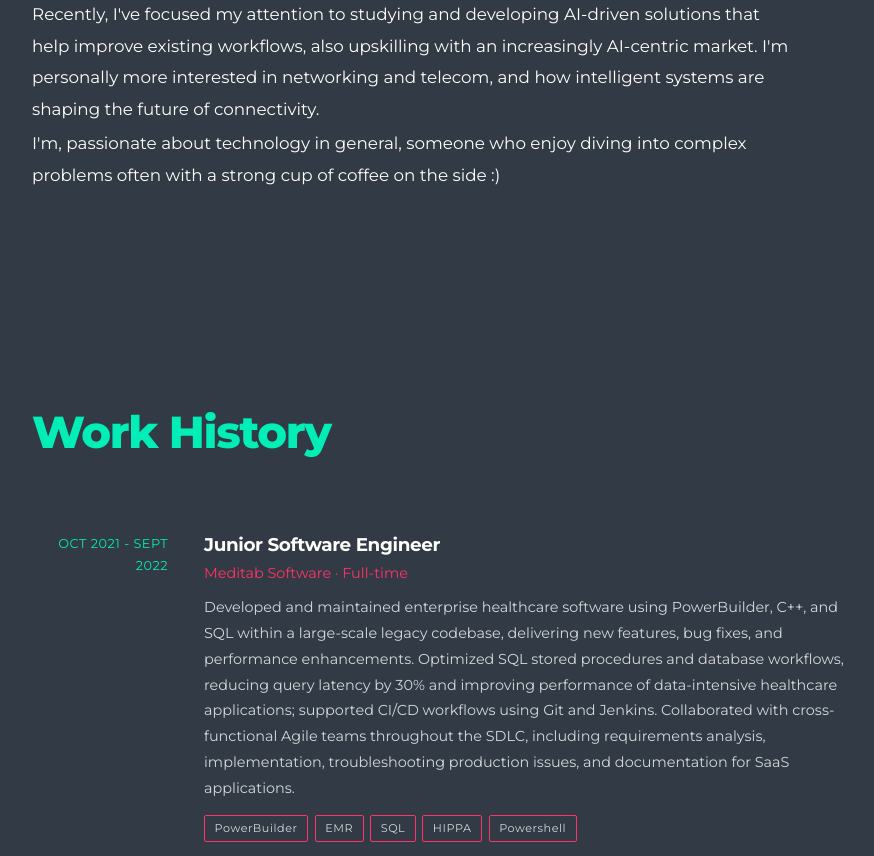
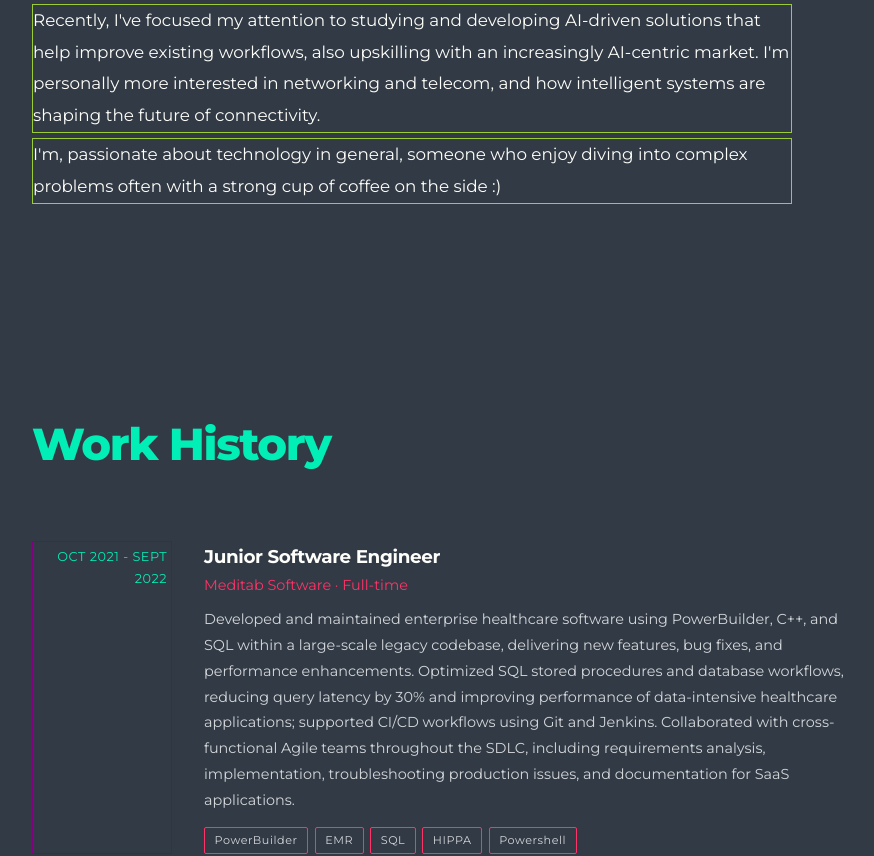
Before and after one commit to ketul-P/folio, a React app: page / in a window 1280 px wide. Shown: the part 1062-1918 px from the top of the page, without its empty margins (190-1064 px from the left). Built offline with nearby package versions, Linux system fonts and the light colour scheme; the HTML template or start-up script is replaced by a standard one.

Commit message:
- debug with border

```diff
--- a/src/components/Experience.module.css
+++ b/src/components/Experience.module.css
@@ -12,6 +12,7 @@
   padding-right: 0.25rem;
   letter-spacing: 0.04em;
   text-align: right;
+  border: 1px solid purple;
 }
 
 .role {
--- a/src/components/Summary.module.css
+++ b/src/components/Summary.module.css
@@ -8,5 +8,6 @@
 }
 
 .textBox {
-  margin-bottom: 2px;
+  margin-bottom: 5px;
+  border: 1px solid yellowgreen;
 }
```
